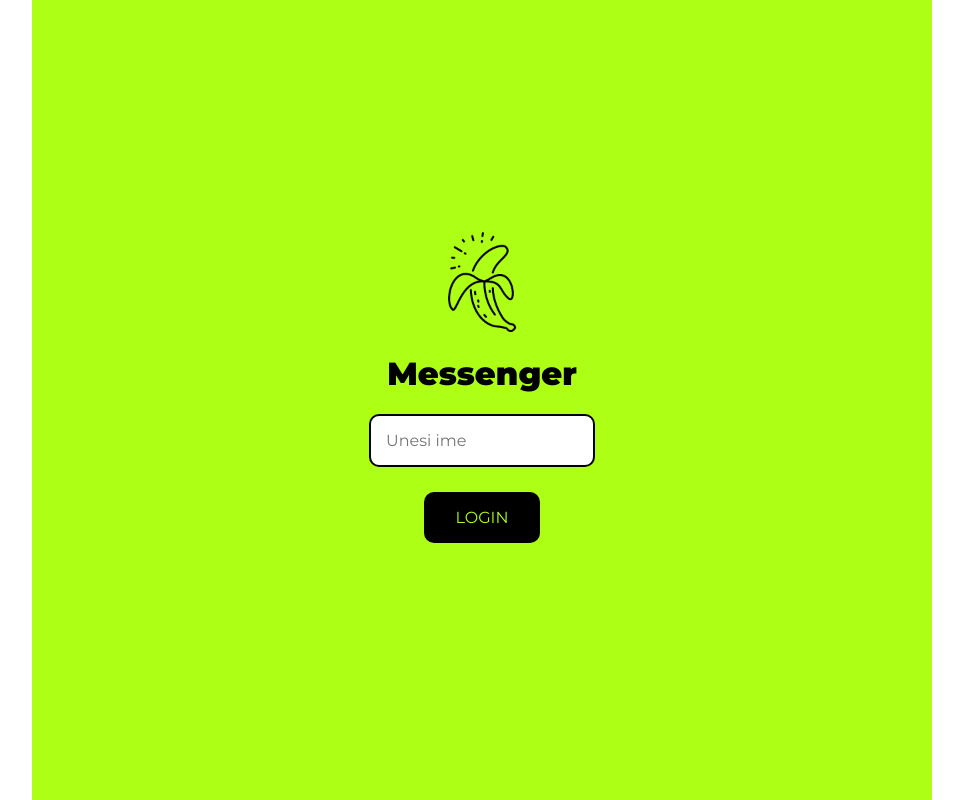
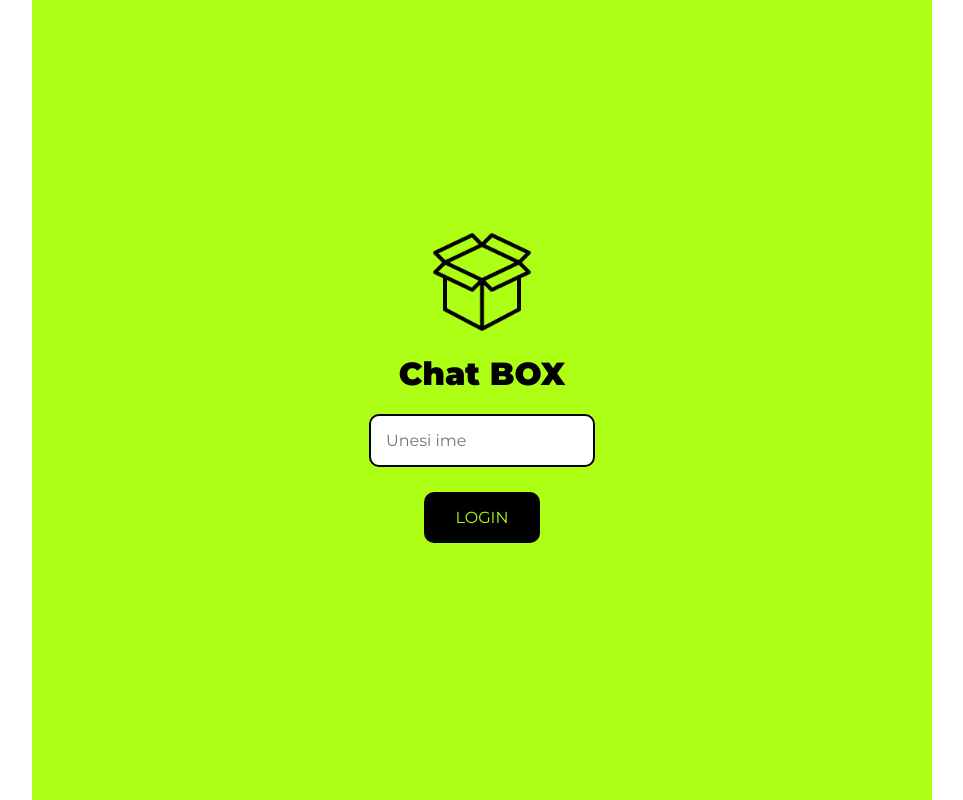
Before and after one commit to Irena87os/zavrsni-zadatak, a React (Create React App) app: page /zavrsni-zadatak/login in a window 1280 px wide. Shown: the whole page, without its empty margins (158-1121 px from the left). Built offline with nearby package versions, Linux system fonts and the light colour scheme.

Commit message:
login finish

```diff
--- a/src/components/Login.js
+++ b/src/components/Login.js
@@ -19,8 +19,8 @@ const Login = (props) =>{
         <form className="login-form" onSubmit={handleSubmit}>
 
             <label htmlFor="title">
-            <img src={require('../img/banana_logo.png' ) } alt='logo' className='login-logo'></img>
-                <h1>Messenger</h1>
+            <img src={require('../img/box.png' ) } alt='logo' className='login-logo'></img>
+                <h1>Chat BOX</h1>
             </label>
             <input
             className="input"
```
Also changed, not shown: src/img/box.png (added).
